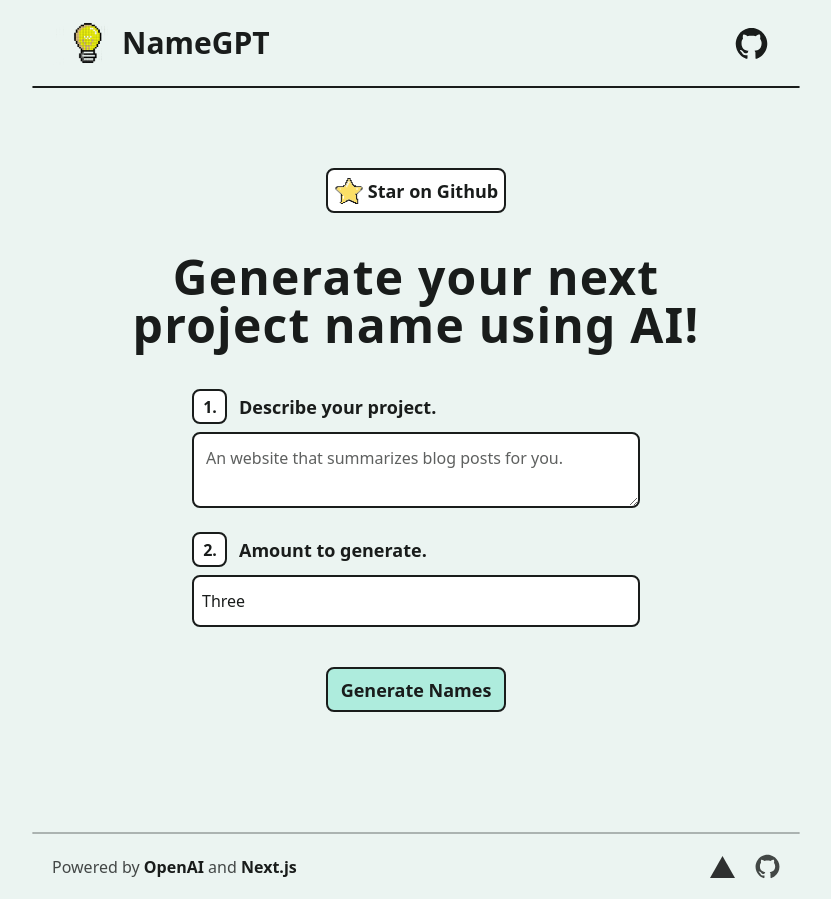
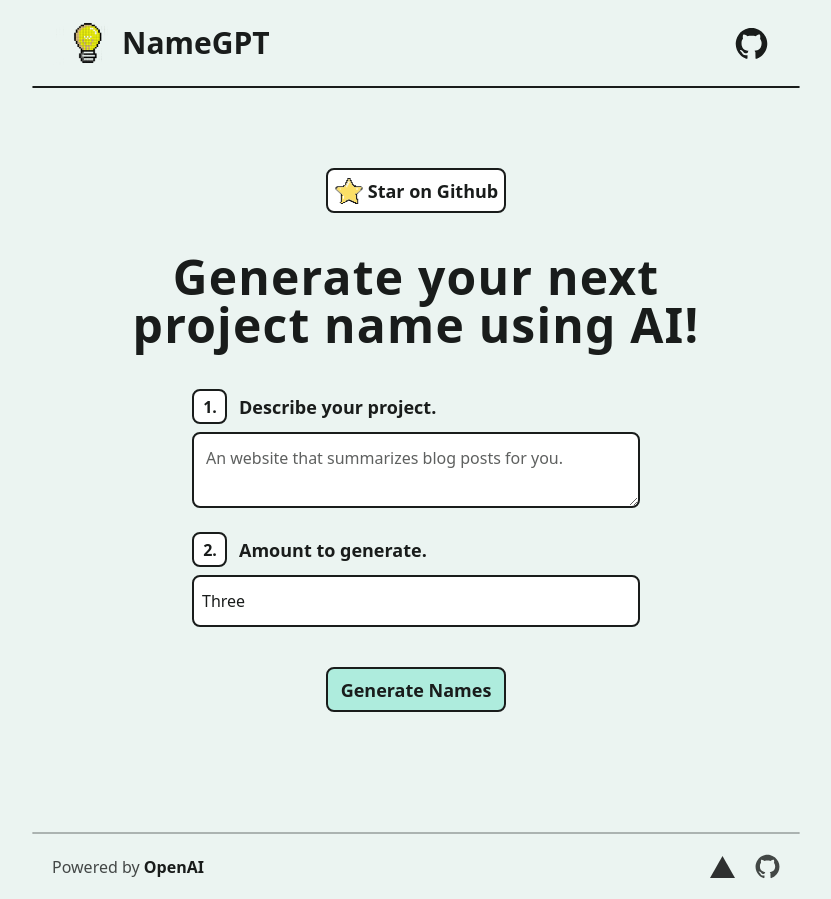
Before and after one commit to chroxify/namegpt, a Next.js app: page / in a window 1280 px wide. Shown: the whole page, without its empty margins (224-1055 px from the left). Built offline with nearby package versions, Linux system fonts and the light colour scheme.

Commit message:
Update footer credits

```diff
--- a/app/components/footer.tsx
+++ b/app/components/footer.tsx
@@ -18,13 +18,6 @@ export default function Footer() {
           >
             OpenAI
           </Link>{' '}
-          and{' '}
-          <Link
-            href='https://nextjs.org/'
-            className='text-text font-semibold hover:underline'
-          >
-            Next.js
-          </Link>
         </p>
 
         {/* Links */}
```
